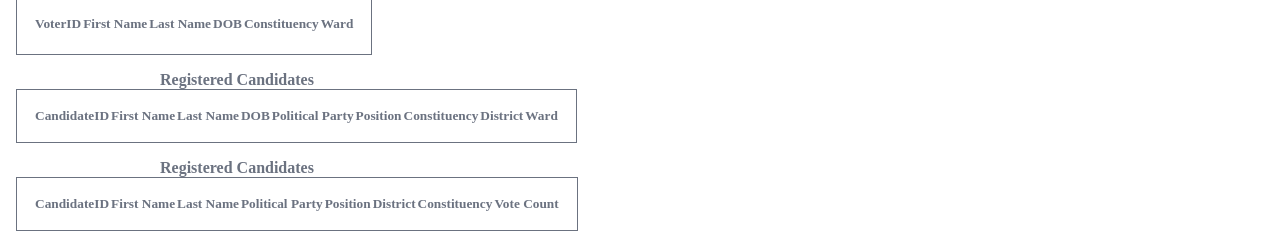
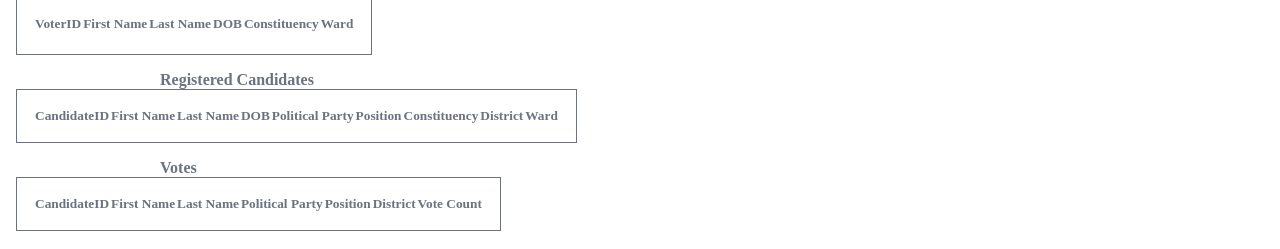
Before and after one commit to lauryn06/Elections_App, a website: page Results.html in a window 1280 px wide. Shown: the part 133-382 px from the top of the page. Drawn offline with Linux system fonts and the light colour scheme.

Commit message:
removed a section on votes table

```diff
--- a/Results.html
+++ b/Results.html
@@ -57,7 +57,7 @@
 
     </table>
 
-     <h4>Registered Candidates</h4>
+     <h4>Votes</h4>
     <table>
         <tr>
             <th class="CID">CandidateID</th>
@@ -71,7 +71,7 @@
         <th class="Position">Position</th>
 
         <th class="District">District</th>
-        <th class="Const">Constituency</th>
+
         <th>Vote Count</th>
         </tr>
 
```
